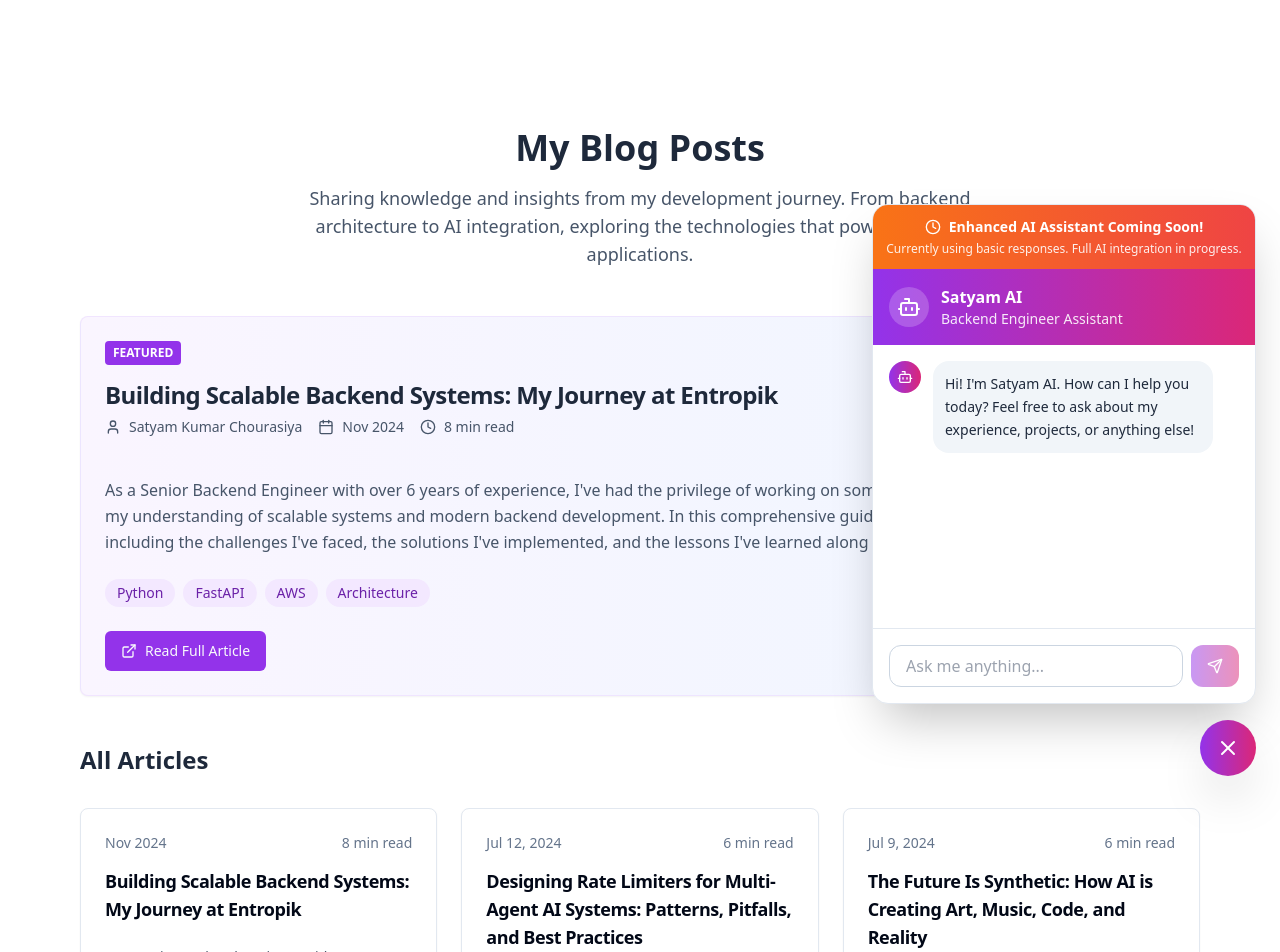
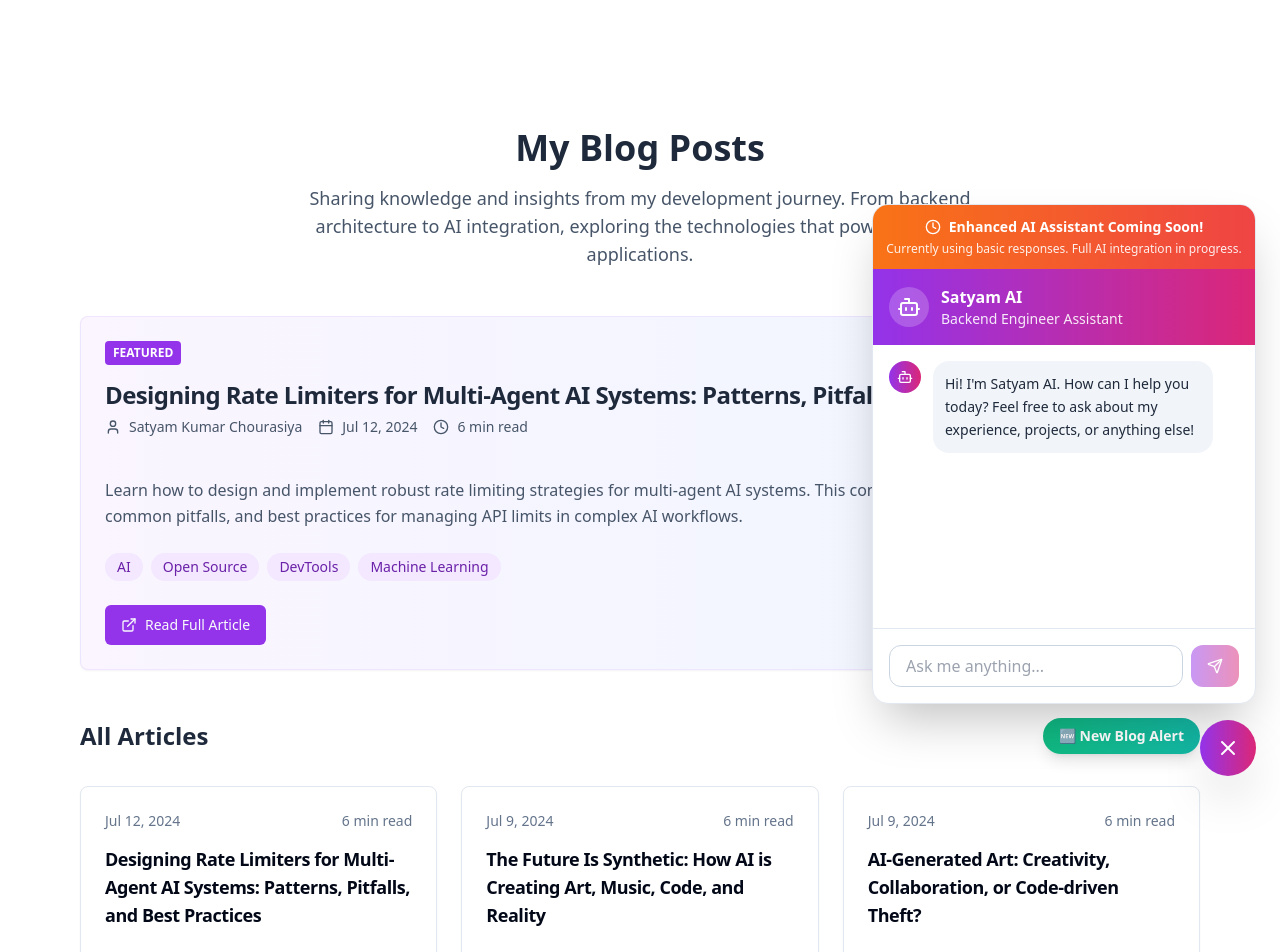
Before and after one commit to kskmr6390/satyams-stellar-showcase, a React (Vite) app: page /blog in a window 1280 px wide. Shown: the top 952 px of the page. Built offline with nearby package versions, Linux system fonts and the light colour scheme.

Commit message:
Remove blog post and add new blog alert
Remove a specific blog post and add a "new blog alert" tile to the UI.

```diff
--- a/src/pages/Blog.tsx
+++ b/src/pages/Blog.tsx
@@ -7,16 +7,6 @@ import { Pagination, PaginationContent, PaginationItem, PaginationLink, Paginati
 const Blog = () => {
   const blogPosts = [
     {
-      id: 1,
-      title: "Building Scalable Backend Systems: My Journey at Entropik",
-      description: "As a Senior Backend Engineer with over 6 years of experience, I've had the privilege of working on some fascinating projects that have shaped my understanding of scalable systems and modern backend development. In this comprehensive guide, I'll share insights from my journey, including the challenges I've faced, the solutions I've implemented, and the lessons I've learned along the way.",
-      readTime: "8 min read",
-      publishedDate: "Nov 2024",
-      tags: ["Python", "FastAPI", "AWS", "Architecture"],
-      url: "https://dev.to/satyam_chourasiya_99ea2e4/building-scalable-backend-systems-my-journey-at-entropik-4o8g",
-      featured: true
-    },
-    {
       id: 2,
       title: "Designing Rate Limiters for Multi-Agent AI Systems: Patterns, Pitfalls, and Best Practices",
       description: "Learn how to design and implement robust rate limiting strategies for multi-agent AI systems. This comprehensive guide covers patterns, common pitfalls, and best practices for managing API limits in complex AI workflows.",
@@ -24,7 +14,7 @@ const Blog = () => {
       publishedDate: "Jul 12, 2024",
       tags: ["AI", "Open Source", "DevTools", "Machine Learning"],
       url: "https://dev.to/satyam_chourasiya_99ea2e4/designing-rate-limiters-for-multi-agent-ai-systems-patterns-pitfalls-and-best-practices-4i4e",
-      featured: false
+      featured: true
     },
     {
       id: 3,
@@ -181,7 +171,13 @@ const Blog = () => {
 
         {/* All Articles Grid */}
         <div className="mb-12">
-          <h2 className="text-2xl font-bold text-slate-800 dark:text-white mb-8">All Articles</h2>
+          <div className="flex items-center justify-between mb-8">
+            <h2 className="text-2xl font-bold text-slate-800 dark:text-white">All Articles</h2>
+            {/* New Blog Alert */}
+            <div className="bg-gradient-to-r from-emerald-500 to-teal-500 text-white px-4 py-2 rounded-full text-sm font-semibold shadow-lg animate-pulse">
+              🆕 New Blog Alert
+            </div>
+          </div>
           <div className="grid grid-cols-1 md:grid-cols-2 lg:grid-cols-3 gap-6">
             {blogPosts.map((post) => (
               <Card key={post.id} className="hover:shadow-lg transition-all duration-300 group">
```
